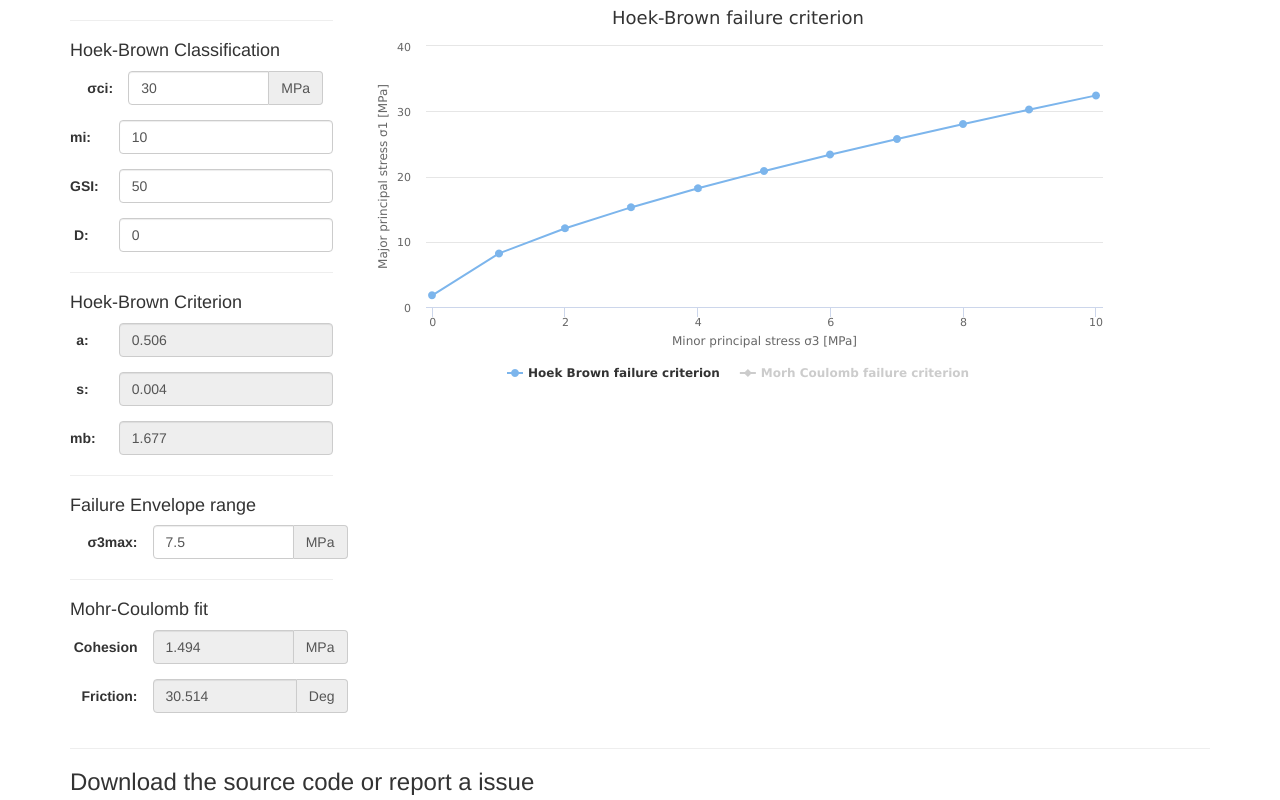
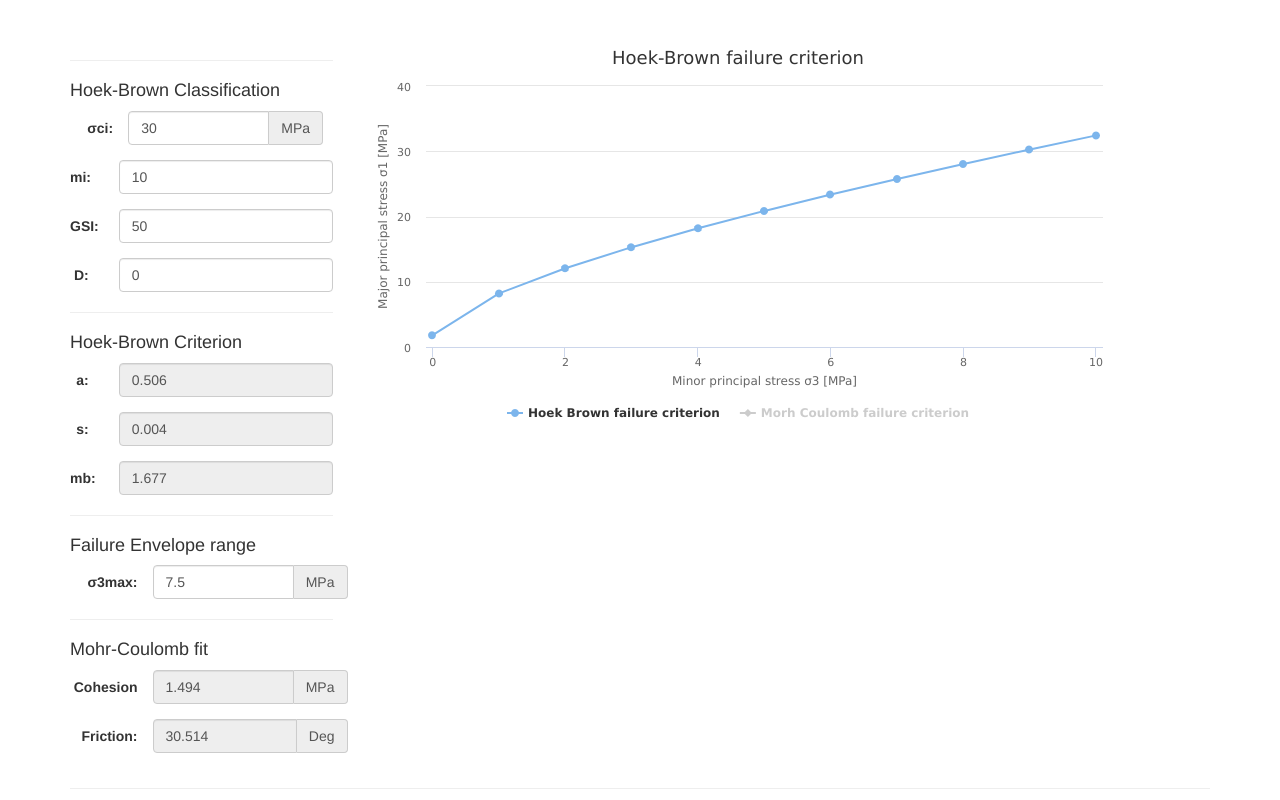
Before and after one commit to juanpabloaj/mohr-coulomb-hoek-brown, a website: page index.html in a window 1280 px wide. Shown: the top 800 px of the page. Drawn offline with nearby package versions, Linux system fonts and the light colour scheme.

Commit message:
padding top and bottom in body

```diff
--- /dev/null
+++ b/css/style.css
@@ -0,0 +1,4 @@
+body {
+    padding-top:40px;
+    padding-bottom:30px;
+}
--- a/index.html
+++ b/index.html
@@ -9,6 +9,7 @@
         <script src="./js/lib.js" type="text/javascript" charset="utf-8"></script>
         <script src="./js/app.js" type="text/javascript" charset="utf-8"></script>
         <link rel="stylesheet" href="https://maxcdn.bootstrapcdn.com/bootstrap/3.3.5/css/bootstrap.min.css">
+        <link rel="stylesheet" href="./css/style.css">
 
         <title></title>
 
```
